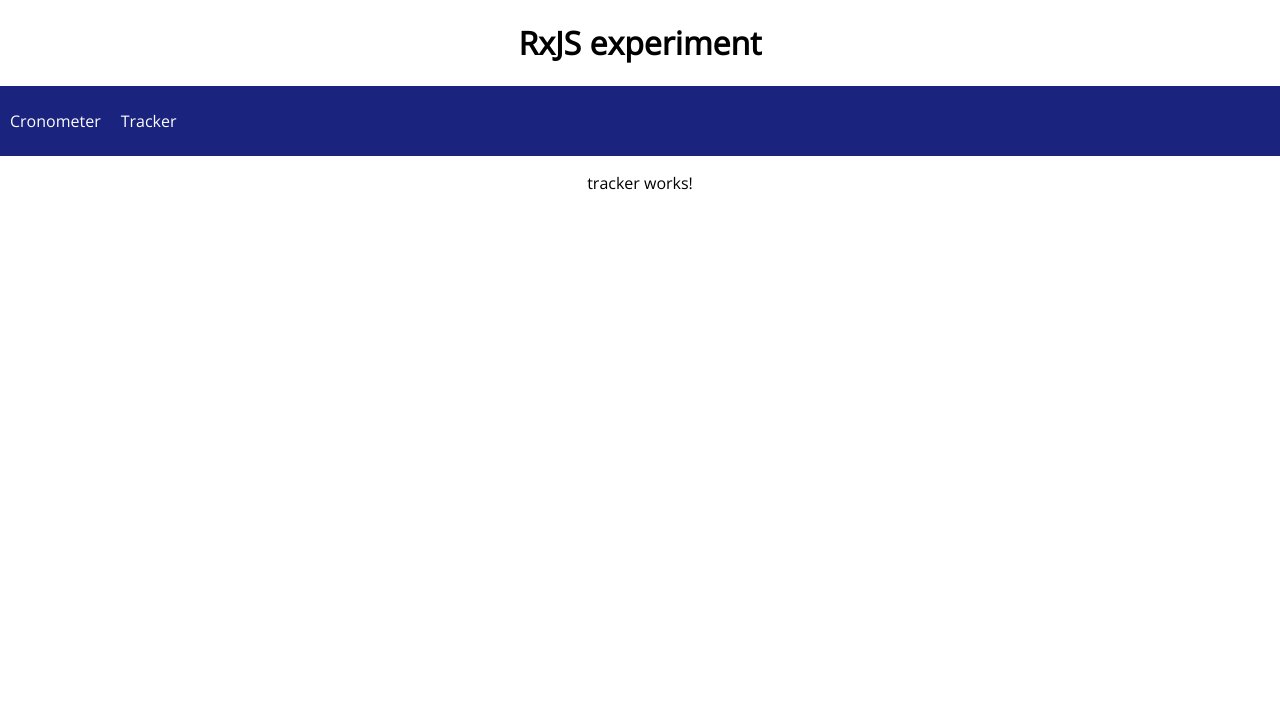
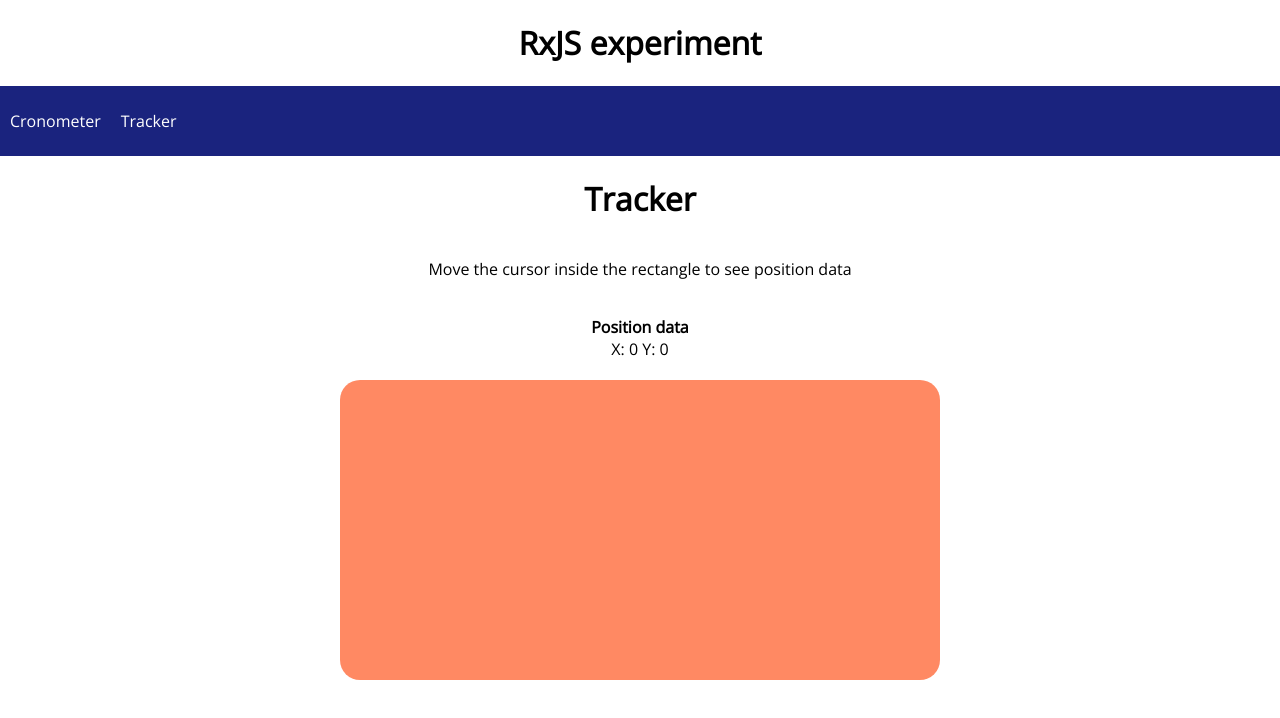
Before and after one commit to fosco/rxjs-experiment, an Angular app: page /tracker in a window 1280 px wide. Shown: the top 718 px of the page. Built offline with nearby package versions, Linux system fonts and the light colour scheme.

Commit message:
Add Tracker logic

```diff
--- a/src/app/app.module.ts
+++ b/src/app/app.module.ts
@@ -22,7 +22,6 @@ const appRoutes: Routes = [
     AppRoutingModule,
     RouterModule.forRoot(
       appRoutes,
-      { enableTracing: true }
     )
   ],
   providers: [],
--- a/src/app/tracker/tracker.component.html
+++ b/src/app/tracker/tracker.component.html
@@ -1 +1,13 @@
-<p>tracker works!</p>
+<div class="container">
+    <h1>Tracker</h1>
+
+    <p>Move the cursor inside the rectangle to see position data</p>
+
+
+    <div class="pos-data">
+        <b>Position data</b>
+        X: {{ X }}
+        Y: {{ Y }}
+    </div>
+    <div id="rectangle"></div>
+</div>
--- a/src/app/tracker/tracker.component.sass
+++ b/src/app/tracker/tracker.component.sass
@@ -0,0 +1,22 @@
+$rectangle-color: #FF5722
+
+.container
+    display: flex
+    flex-direction: column
+    align-items: center
+
+#rectangle
+    width: 600px
+    height: 300px
+    background-color: $rectangle-color
+    border-radius: 20px
+    cursor: pointer
+    opacity: .7
+    transition: opacity 0.3s
+    &:hover
+        opacity: 1
+
+.pos-data
+    display: flex
+    flex-direction: column
+    padding: 20px
--- a/src/app/tracker/tracker.component.ts
+++ b/src/app/tracker/tracker.component.ts
@@ -1,4 +1,5 @@
 import { Component, OnInit } from '@angular/core';
+import { fromEvent, Subscription } from 'rxjs';
 
 @Component({
   selector: 'app-tracker',
@@ -6,10 +7,21 @@ import { Component, OnInit } from '@angular/core';
   styleUrls: ['./tracker.component.sass']
 })
 export class TrackerComponent implements OnInit {
+  rectangle: any
+  subscription: Subscription
+  X = 0
+  Y = 0
 
   constructor() { }
 
   ngOnInit() {
+    this.rectangle = document.getElementById('rectangle');
+    const mouseMoves = fromEvent(this.rectangle, 'mousemove');
+
+    this.subscription = mouseMoves.subscribe((e: MouseEvent) => {
+      this.X = e.clientX;
+      this.Y = e.clientY;
+    })
   }
 
 }
```
